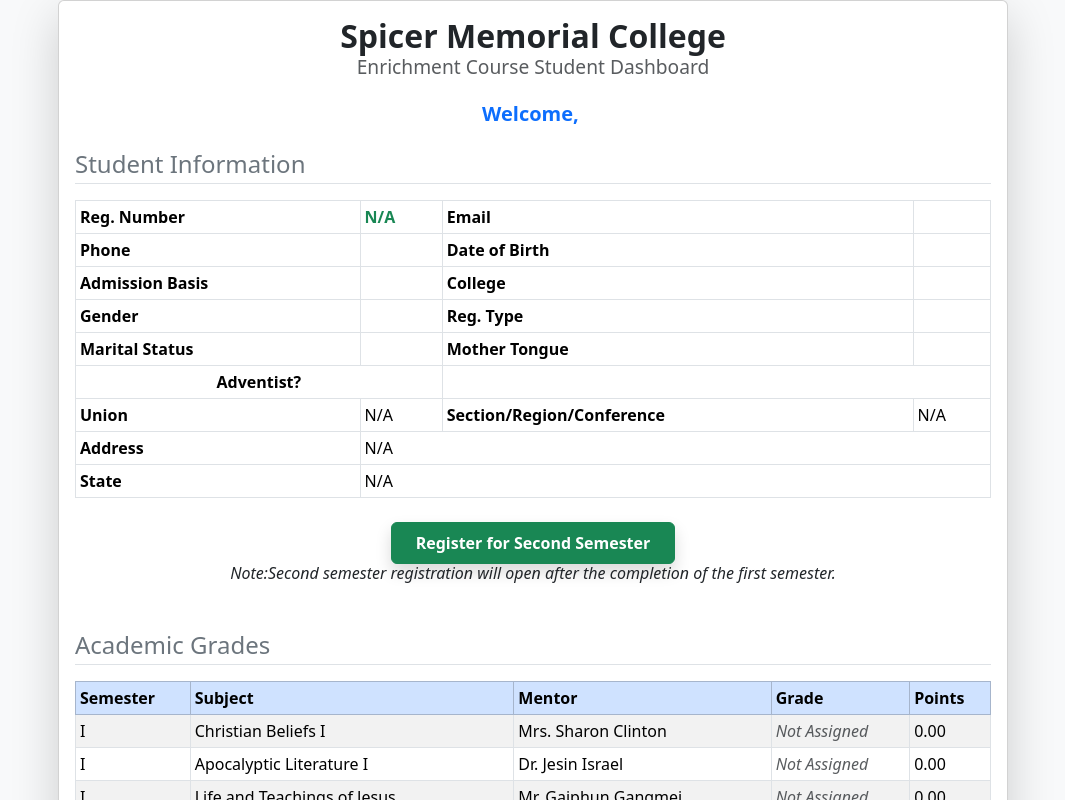
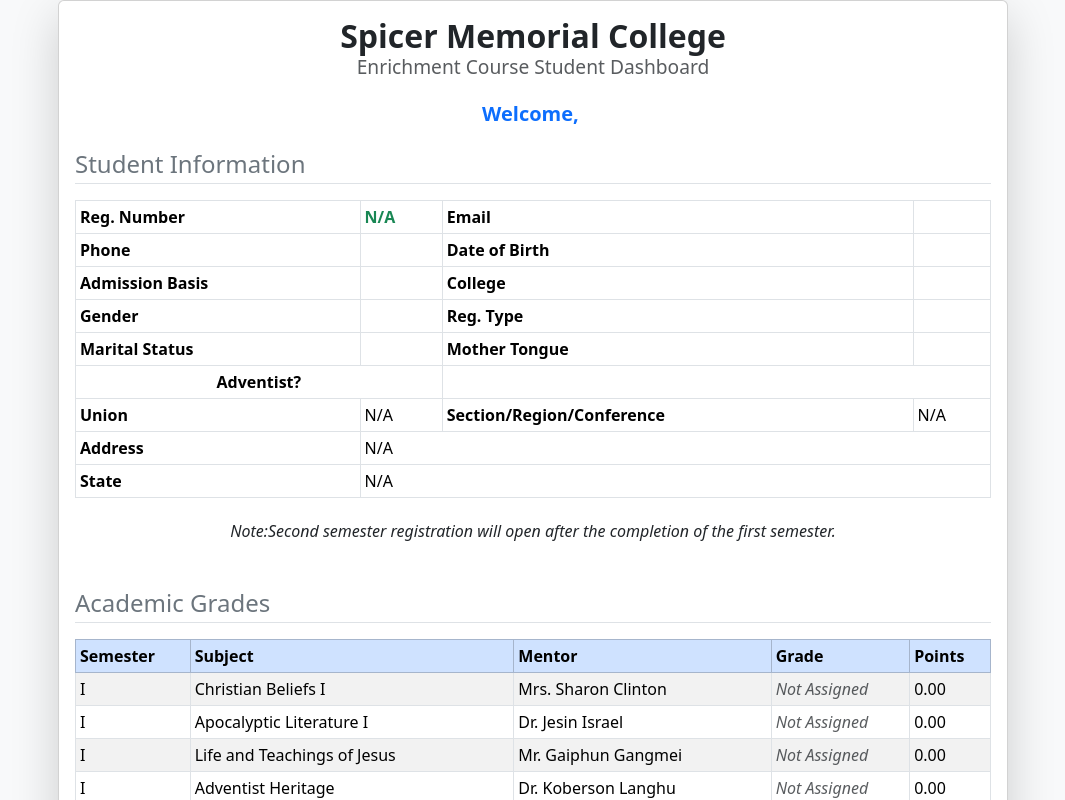
Before and after one commit to SpicerAdventistUniversity/SMCEN-fe, a React (Vite) app: page /dashboard in a window 1280 px wide. Shown: the top 800 px of the page, without its empty margins (107-1172 px from the left). Built offline with nearby package versions, Linux system fonts and the light colour scheme.

Commit message:
second sem reg off

```diff
--- a/src/components/Auth/Register.jsx
+++ b/src/components/Auth/Register.jsx
@@ -633,7 +633,6 @@
               >
                 Submit Registration
               </Button>
-
             </div>
           </Form>
         </Card.Body>
--- a/src/components/Dashboard.jsx
+++ b/src/components/Dashboard.jsx
@@ -1,3 +1,4 @@
+//Student Dashboard
 import { useState, useEffect, useContext } from "react";
 import axios from "axios";
 import { AuthContext } from "../context/AuthContext";
@@ -142,12 +143,12 @@
               </Table>
 
               <div className="mb-5 text-center">
-                <Button
+                {/* <Button
                   onClick={() => navigate("/register2")}
                   className="btn btn-success px-4 py-2 rounded shadow fw-bold"
                 >
                   Register for Second Semester
-                </Button>
+                </Button> */}
                 <h6 className="text-gray-700"><i>
                   Note:Second semester registration will open after the completion of the first semester.
                 </i></h6>
```
